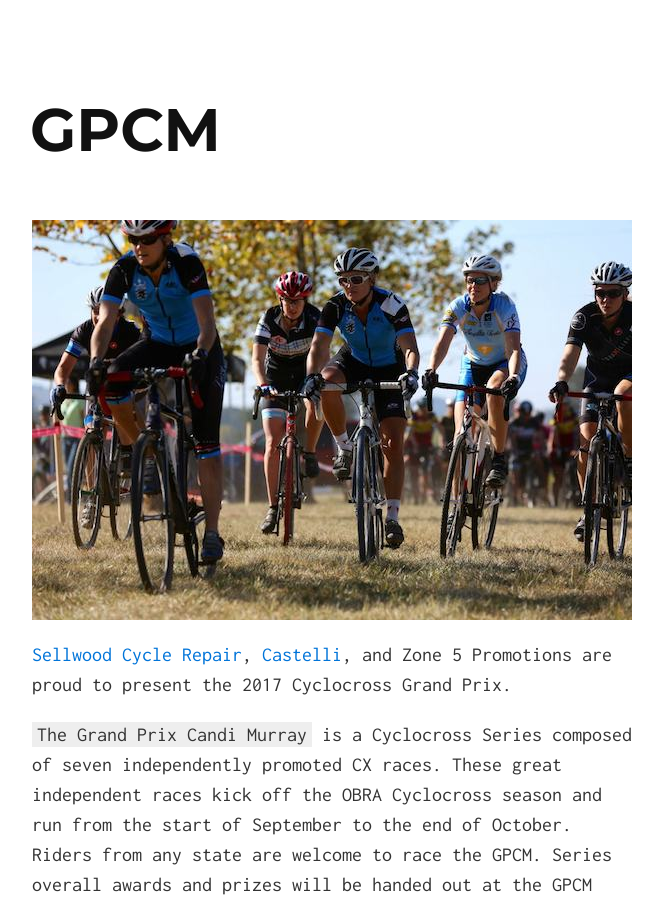
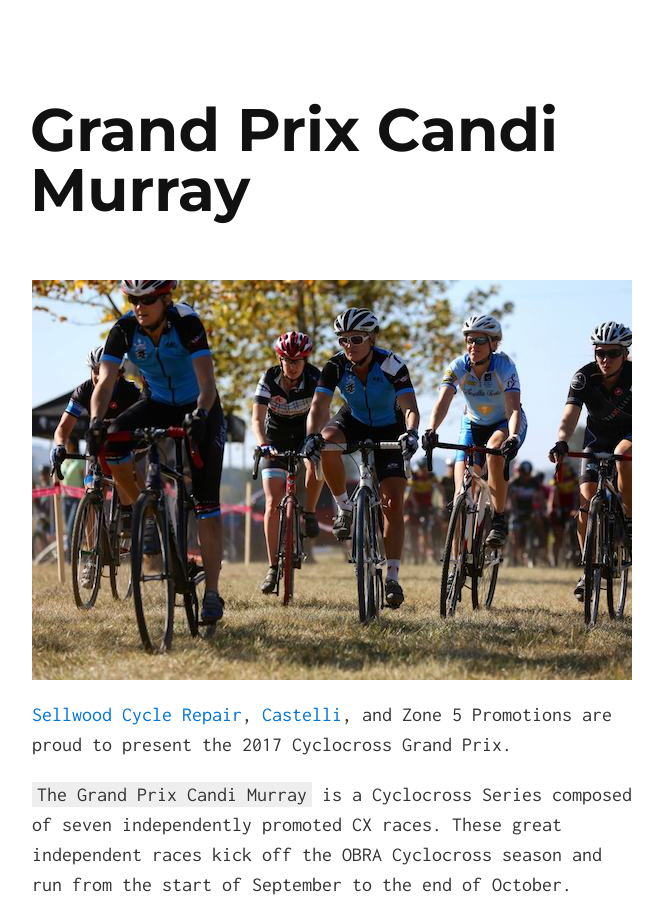
Before and after one commit to mathowie/cyclocross.gp, a Jekyll site: the page built from index.md, in a window 1280 px wide and 900 px high. Shown: the whole window, without its empty margins (308-971 px from the left). Built offline with Jekyll 4.4.1, drawn with Linux system fonts in a browser that asks for light colours.

Commit message:
updated site name

```diff
--- a/_config.yml
+++ b/_config.yml
@@ -1,7 +1,7 @@
 # Site settings
 title: Grand Prix Candi Murray
-tag_text: GPCM
-description: The Grand Prix Candi Murray is a Cyclocross Series composed of seven independently promoted CX races. These great independent races kick off the OBRA Cyclocross season and run from the start of September to the end of October. Riders from any state are welcome to race the GPCM. Series overall awards and prizes will be handed out at the GPCM series end party, in late October. Come experience some amazing cyclocross courses, competitive racing and exciting new race venues.
+tag_text: Grand Prix Candi Murray
+description: The GPCM is a Cyclocross Series composed of seven independently promoted CX races. These great independent races kick off the OBRA Cyclocross season and run from the start of September to the end of October. Riders from any state are welcome to race the GPCM. Series overall awards and prizes will be handed out at the GPCM series end party, in late October. Come experience some amazing cyclocross courses, competitive racing and exciting new race venues.
 
 # Build settings
 markdown: kramdown
```
